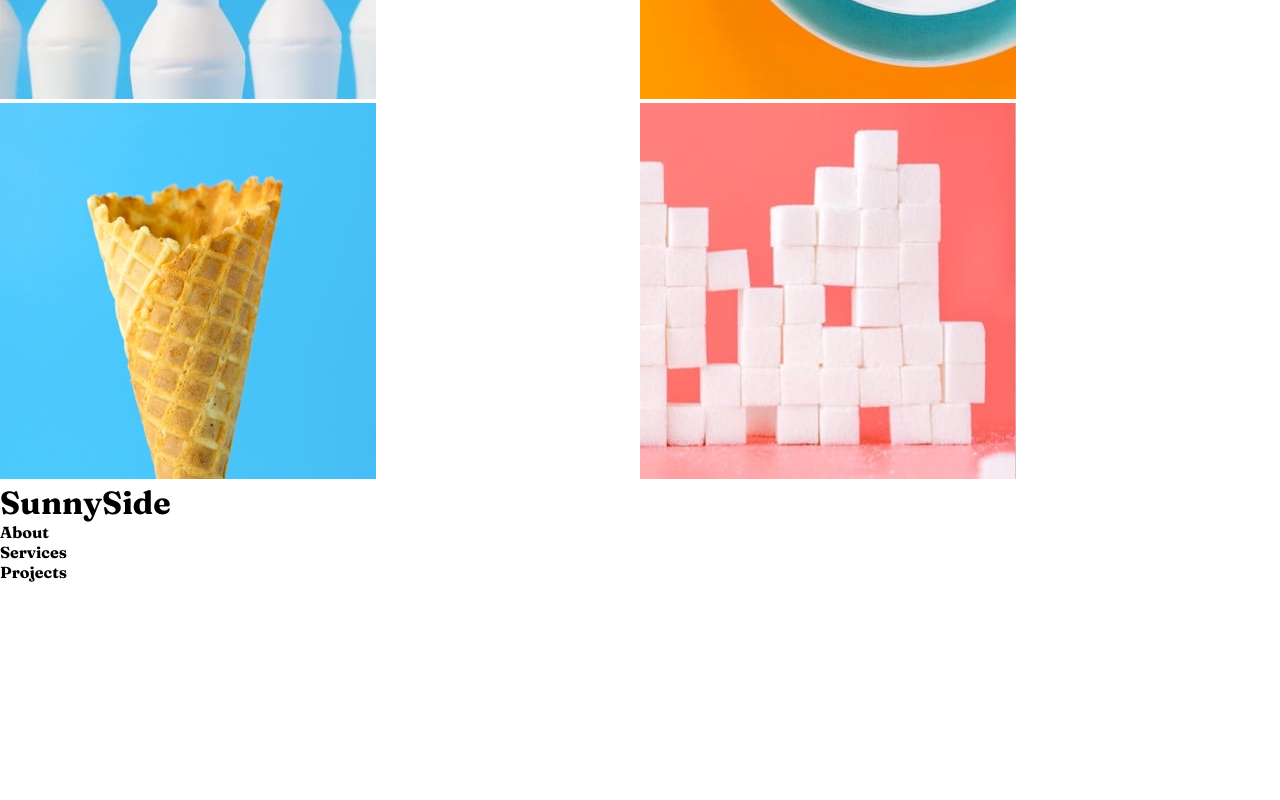
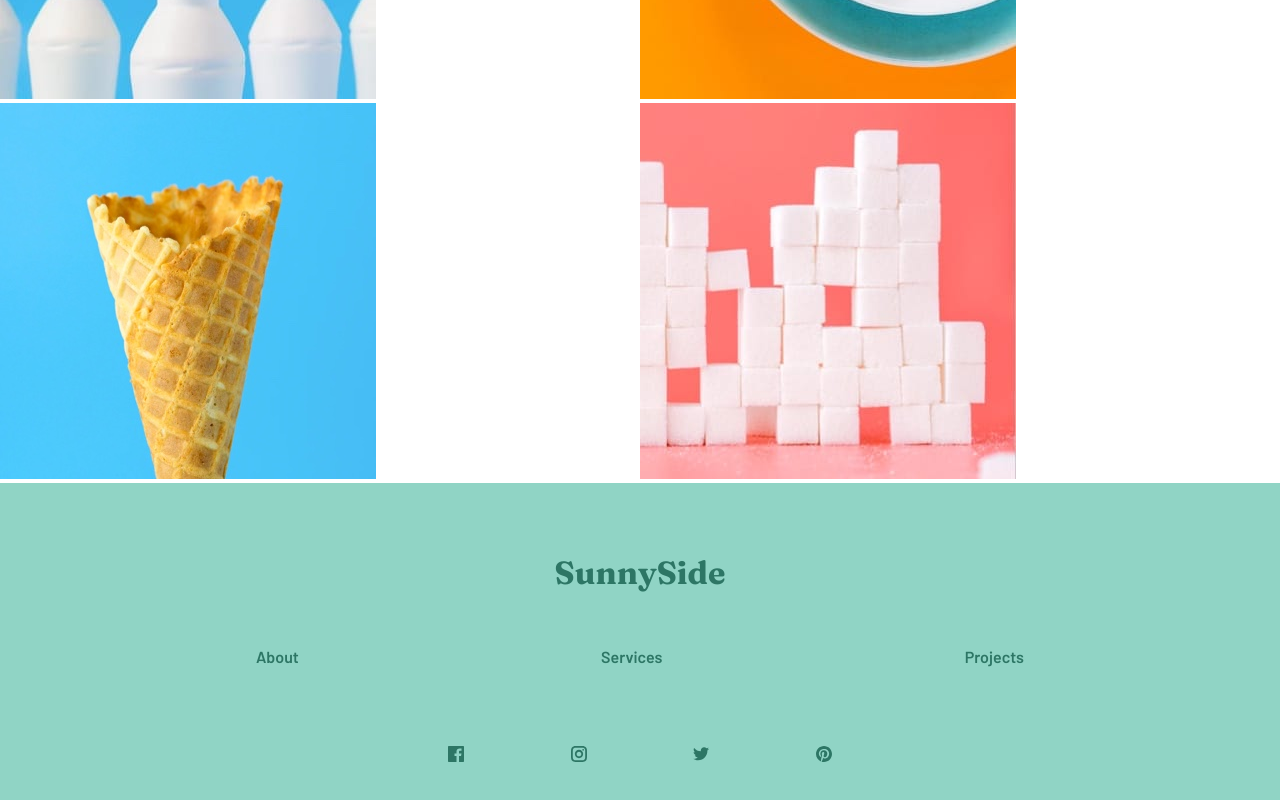
Before and after one commit to OscarAnillo/sunny-side-landing-fe, a Next.js app: page / in a window 1280 px wide. Shown: the part 5557-6357 px from the top of the page. Before the commit the page ends 6139 px from the top, so only its background shows below. Built offline with nearby package versions, Linux system fonts and the light colour scheme.

Commit message:
add footer, styles and react icons package

```diff
--- a/components/footer.js
+++ b/components/footer.js
@@ -1,14 +1,21 @@
+import { GrFacebook, GrInstagram, GrTwitter, GrPinterest } from 'react-icons/gr'
+
 export default function Footer(){
     return (
         <footer>
             <div>
                 <h1>SunnySide</h1>
-                <div>
+                <div className='footer-row'>
                     <p>About</p>
                     <p>Services</p>
                     <p>Projects</p>
                 </div>
-                <div>
+                <div className='socials'>
+
+                        <GrFacebook />
+                        <GrInstagram />
+                        <GrTwitter />
+                        <GrPinterest />
 
                 </div>
             </div>
--- a/package.json
+++ b/package.json
@@ -11,7 +11,8 @@
   "dependencies": {
     "next": "12.2.5",
     "react": "18.2.0",
-    "react-dom": "18.2.0"
+    "react-dom": "18.2.0",
+    "react-icons": "^4.4.0"
   },
   "devDependencies": {
     "eslint": "8.23.0",
--- a/styles/globals.css
+++ b/styles/globals.css
@@ -265,3 +265,33 @@ img {
   justify-content: space-between;
   flex-direction: row;
 }
+
+/* Footer */
+footer {
+  background-color: rgb(144, 212, 197);
+  text-align: center;
+  padding-top: 70px;
+}
+footer h1 {
+  margin-bottom: 55px;
+  color: rgb(45, 118, 101);
+}
+.footer-row {
+  width: 60%;
+  margin: auto;
+  display: flex;
+  justify-content: space-between;
+}
+.footer-row p {
+  color: rgb(45, 118, 101);
+  font-family: 'Barlow', sans-serif;
+  margin-bottom: 80px;
+}
+.socials {
+  width: 30%;
+  margin: auto;
+  display: flex;
+  justify-content: space-between;
+  color: rgb(45, 118, 101);
+  padding-bottom: 80px;
+}
```
Also changed, not shown: 1 other file (tests, documents, lock files or other folders).
